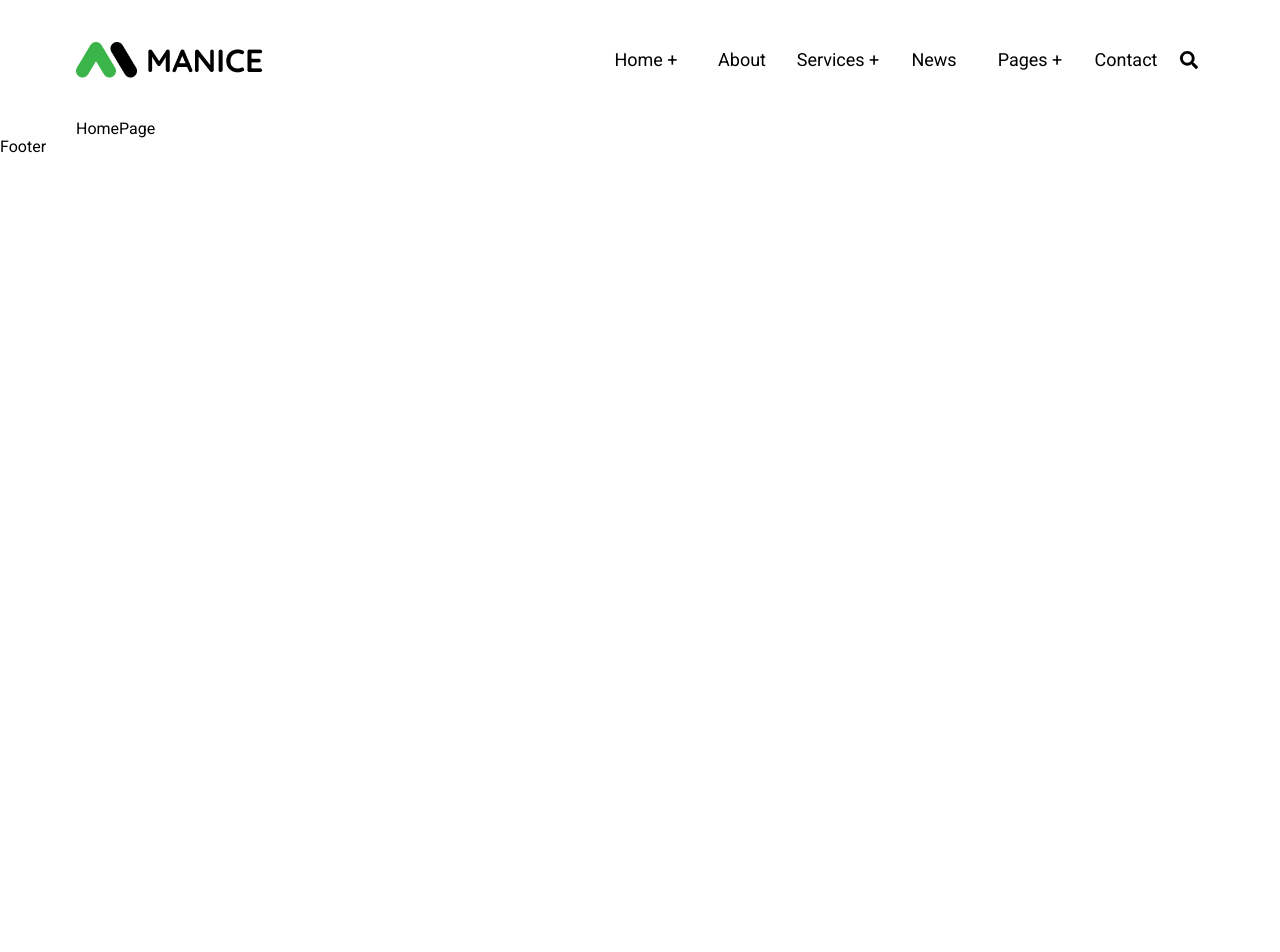
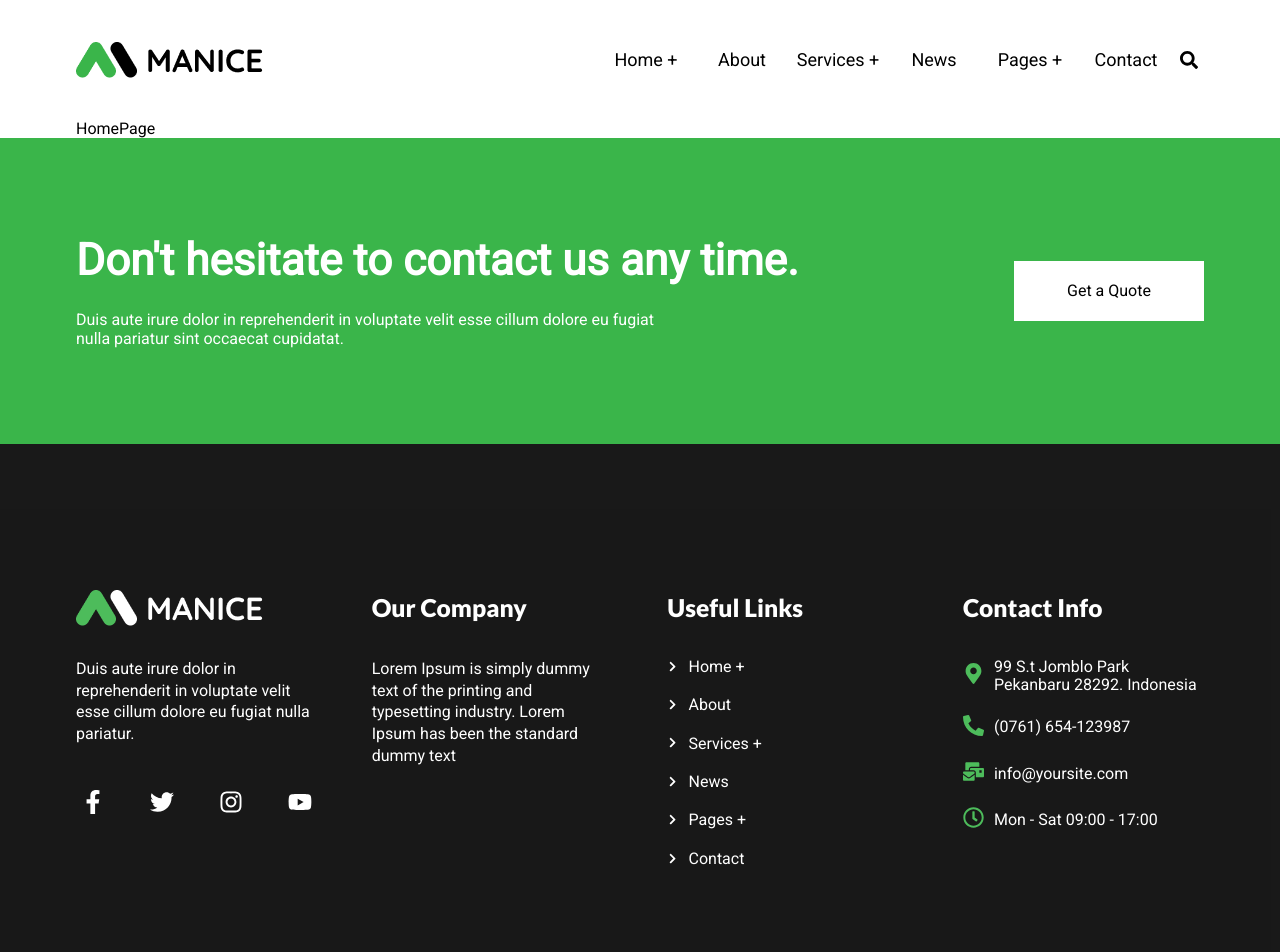
Before and after one commit to grum1n/vcs-react-manice, a React (Create React App) app: page / in a window 1280 px wide. Shown: the top 952 px of the page. Before the commit the page ends 800 px from the top, so only its background shows below. Built offline with nearby package versions, Linux system fonts and the light colour scheme.

Commit message:
added footer content and style

```diff
--- /dev/null
+++ b/src/components/Footer/FooterNavigation/footerNavigation.css
@@ -0,0 +1,77 @@
+.footer-navigation-flex{
+    padding-top: 144px;
+    padding-bottom: 144px;
+    display: flex;
+    justify-content: space-between;
+    flex-wrap: wrap;
+    gap: 20px;
+}
+
+.footer-navigation-box{
+    width: 241px;
+    height: 100%;
+}
+.footer-navigation-box-heading{
+    margin-bottom: 30px;
+    height: 40px;
+    display: flex;
+    justify-content: flex-start;
+    align-items: center;
+    font-size: 1.3125rem;
+    font-family: var(--font-Lato);
+    font-weight: 900;
+    line-height: 1.5625rem;
+}
+.footer-navigation-box-span{
+    font-family: var(--Open-Sans);
+    font-size: 1rem;
+    line-height: 1.361875rem;
+}
+.footer-navigation-social-links{
+    color: var(--white);
+    margin-top: 40px;
+    padding: 5px;
+    font-size:1.5rem ;
+    display: block;
+    cursor: pointer;
+}
+.footer-navigation-social-links:hover{
+    color: var(--green-transp);
+}
+.contact-links-padding{
+    padding-bottom: 20px;
+}
+
+.footer-navigation-contact-links{
+    color: var(--green);
+    padding-right: 10px;
+    font-size:1.3125rem ;
+    cursor: pointer;
+}
+.footer-navigation-contact-links:hover{
+    color: var(--green-transp);
+}
+.footer-navigation-links{
+    color: var(--white);
+    width: 220px;
+    font-size:1rem ;
+    cursor: pointer;
+}
+.footer-navigation-links:hover{
+    color: var(--green-transp);
+}
+.footer-navigation-chevron{
+    font-size:.7rem ;
+    margin-right: 10px;
+}
+
+@media screen and (max-width: 1060px){
+    .footer-navigation-flex{
+        padding-top:85px;
+        padding-bottom: 85px;
+        gap: 40px;
+    }
+    .footer-navigation-flex{
+        justify-content: center;
+    }
+}
--- /dev/null
+++ b/src/components/Footer/FooterNavigation/index.js
@@ -0,0 +1,100 @@
+import React from 'react';
+import './footerNavigation.css';
+import LogoImage from '../../../images/logo2.png';
+import * as FaIcons from 'react-icons/fa';
+import { Link } from 'react-router-dom';
+import { Menu } from '../../../data/Menu';
+
+function Footernavigation() {
+    return (
+        <div className='container footer-navigation-flex'>
+            <div className='footer-navigation-box'>
+                <div className='footer-navigation-box-heading'>
+                    <img src={LogoImage} alt='Logo' />
+                </div>
+                <span className='footer-navigation-box-span'>
+                    Duis aute irure dolor in reprehenderit in voluptate velit esse cillum dolore eu fugiat nulla pariatur.
+                </span>
+                <ul className='flex-between'>
+                    <li>
+                        <Link to='/' className='footer-navigation-social-links'>
+                            <FaIcons.FaFacebookF />
+                        </Link>
+                    </li>
+                    <li>
+                        <Link to='/' className='footer-navigation-social-links'>
+                            <FaIcons.FaTwitter />
+                        </Link>
+                    </li>
+                    <li>
+                        <Link to='/' className='footer-navigation-social-links'>
+                            <FaIcons.FaInstagram />
+                        </Link>
+                    </li>
+                    <li>
+                        <Link to='/' className='footer-navigation-social-links'>
+                            <FaIcons.FaYoutube />
+                        </Link>
+                    </li>
+                </ul>
+            </div>
+            <div className='footer-navigation-box'>
+                <div className='footer-navigation-box-heading'>
+                    <h3>Our Company</h3>
+                </div>
+                <span className='footer-navigation-box-span'>
+                    Lorem Ipsum is simply dummy text of the printing and typesetting industry. Lorem Ipsum has been the standard dummy text
+                </span>
+            </div>
+            <div className='footer-navigation-box'>
+                <div className='footer-navigation-box-heading'>
+                    <h3>Useful Links</h3>
+                </div>
+                <ul>
+                    {Menu.map((item, index) => {
+                        return (
+                            <li key={index} className='flex-align-items-center  contact-links-padding'>
+                                <Link to={item.path} className='footer-navigation-links'>
+                                    <FaIcons.FaChevronRight className='footer-navigation-chevron' /><span>{item.title}</span>
+                                </Link>
+                            </li>
+                        );
+                    })}
+                </ul>
+            </div>
+            <div className='footer-navigation-box'>
+                <div className='footer-navigation-box-heading'>
+                    <h3>Contact Info</h3>
+                </div>
+                <ul className='flex-col'>
+                    <li className='flex-align-items-center  contact-links-padding'>
+                        <Link to='/' className='footer-navigation-contact-links'>
+                            <FaIcons.FaMapMarkerAlt />
+                        </Link>
+                        <span>99 S.t Jomblo Park Pekanbaru 28292. Indonesia</span>
+                    </li>
+                    <li className='flex-align-items-center contact-links-padding'>
+                        <Link to='/' className='footer-navigation-contact-links'>
+                            <FaIcons.FaPhoneAlt />
+                        </Link>
+                        <span>(0761) 654-123987</span>
+                    </li>
+                    <li className='flex-align-items-center  contact-links-padding'>
+                        <Link to='/' className='footer-navigation-contact-links'>
+                            <FaIcons.FaMailBulk />
+                        </Link>
+                        <span>info@yoursite.com</span>
+                    </li>
+                    <li className='flex-align-items-center  contact-links-padding'>
+                        <Link to='/' className='footer-navigation-contact-links'>
+                            <FaIcons.FaRegClock />
+                        </Link>
+                        <span>Mon - Sat 09:00 - 17:00</span>
+                    </li>
+                </ul>
+            </div>
+        </div>
+    );
+}
+
+export default Footernavigation;
--- a/src/components/Footer/footer.css
+++ b/src/components/Footer/footer.css
@@ -0,0 +1,91 @@
+/*green section*/
+.footer-green-container{
+    background-color: var(--green);
+    padding: 95px 0;
+}
+.footer-green-flex{
+    display: flex;
+    justify-content: space-between;
+    flex-wrap: wrap;
+    align-items: center;
+    color: var(--white);
+}
+.footer-green-flex-col{
+    display: flex;
+    flex-direction: column;
+    justify-content: left;
+}
+.footer-green-flex-h2 {
+   text-align: left;
+   font-family: var(--Lato);
+   font-size: 2.75rem;
+   line-height: 3.4375rem;
+   padding-bottom: 23px;
+}
+.footer-green-flex-p {
+    max-width: 600px;
+    font-family: var(--Rototo);
+    font-size: 1rem;
+    line-height: 1.17rem;
+    text-align: left;
+}
+.footer-green-button{
+    margin: 0 0 0 30px;
+    width: 190px;
+    height: 60px;
+    display: flex;
+    justify-content: center;
+    align-items: center;
+    font-size: 1rem;
+    font-family: var(--Rototo);
+    line-height: 1.17rem;
+    border: none;
+    cursor: pointer;
+    color: var(--black);
+    background-color: var(--white);
+}
+.footer-green-button:hover{
+    background-color: var(--green-transp);
+    color: var(--gray);
+}
+
+/*footer-navigation section*/
+.footer-navigation{
+    background-color: var(--black);
+    opacity: 0.9;
+    color: var(--white);
+    font-family: var(--Open-Sans);
+}
+
+/*black-section*/
+.footer-black-container{
+    background-color: var(--black);
+    color: var(--white);
+    padding: 39px 0 60px;
+    font-size:  1rem;
+    font-family: var(--Open-Sans);
+    line-height: 1.361875rem;
+}
+.footer-black-container-span{
+    text-align: center;
+}
+
+@media screen and (max-width: 980px) {
+    /*green section*/
+    .footer-green-flex{
+        justify-content: center;
+        align-items: center;
+    }
+    .footer-green-flex-h2, .footer-green-flex-p {
+        width: 100vw;
+        padding-left: 20px;
+        padding-right: 20px;
+        text-align: center;
+    }
+    .footer-green-button{
+        margin: 30px 0 0 0;
+    }
+    .footer-green-flex-col{
+        align-items: center;
+    }
+}
--- a/src/components/Footer/index.js
+++ b/src/components/Footer/index.js
@@ -1,9 +1,29 @@
 import React from 'react';
 import './footer.css';
+import Footernavigation from './FooterNavigation';
 
 function Footer() {
+    const date = new Date().getFullYear();
     return (
-        <div>Footer</div>
+        <footer>
+            <section className='footer-green-container'>
+                <div className='container footer-green-flex'>
+                    <div className='footer-green-flex-col'>
+                        <h2 className='footer-green-flex-h2'>Don&#39;t hesitate to contact us any time.</h2>
+                        <p className='footer-green-flex-p'>Duis aute irure dolor in reprehenderit in voluptate velit esse cillum dolore eu fugiat nulla pariatur sint occaecat cupidatat.</p>
+                    </div>
+                    <button className='footer-green-button'>Get a Quote</button>
+                </div>
+            </section>
+            <section className='footer-navigation'>
+                <Footernavigation />
+            </section>
+            <section className='footer-black-container'>
+                <div className='container flex-justify-center'>
+                    <span className='footer-black-container-span'>© {date} Manice Figma Template. All rights reserved</span>
+                </div>
+            </section>
+        </footer>
     );
 }
 
--- a/src/styles/layout.css
+++ b/src/styles/layout.css
@@ -30,3 +30,4 @@ img {display: block;}
 .flex-between {display: flex;justify-content: space-between;}
 .flex-justify-center {display: flex;justify-content: center;}
 .flex-align-items-center {display: flex;align-items: center;}
+.flex-wrap{display:flex; flex-wrap: wrap;}
```
Also changed, not shown: src/images/logo2.png (added).
